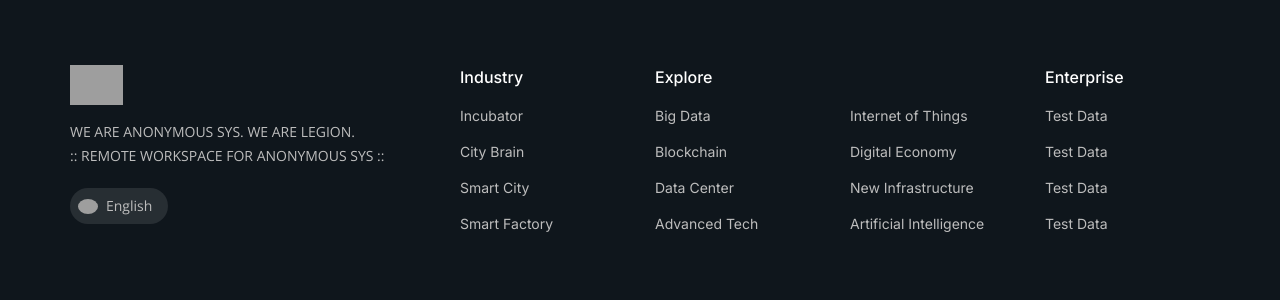
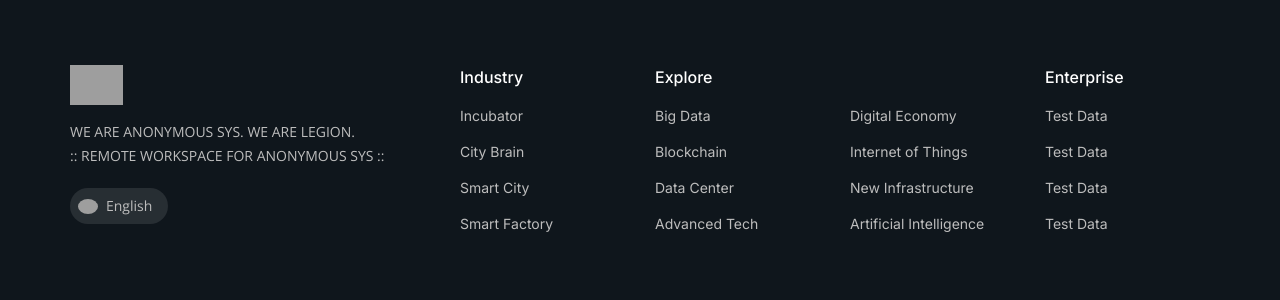
Before and after one commit to anonymous-sys/anonymous-sys.github.io, a Jekyll site: the page built from index.html, in a window 1280 px wide and 900 px high, scrolled down 2362 px. Shown: the part 521-821 px from the top of the window. Built offline with Jekyll 4.4.1, drawn with Linux system fonts in a browser that asks for light colours; some web fonts are replaced; part of the change alters nothing that is shown; grey boxes are pictures that could not be loaded.

```diff
--- a/_includes/common/footer.html
+++ b/_includes/common/footer.html
@@ -44,8 +44,8 @@
           </div>
           <div class="col-6">
             <div class="footer__nav">
+              <a href="">Digital Economy</a>
               <a href="">Internet of Things</a>
-              <a href="">Digital Economy</a>
               <a href="">New Infrastructure</a>
               <a href="">Artificial Intelligence</a>
             </div>
```
